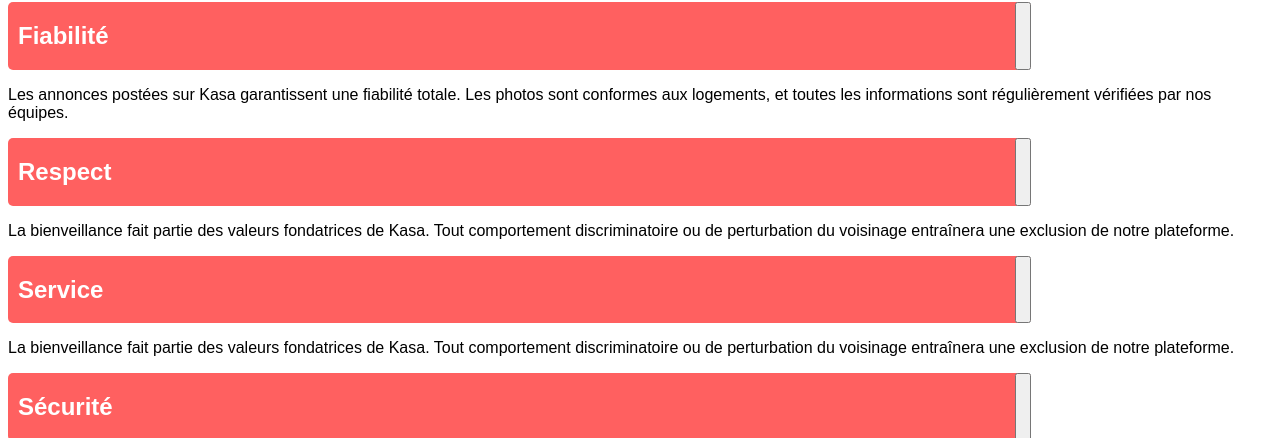
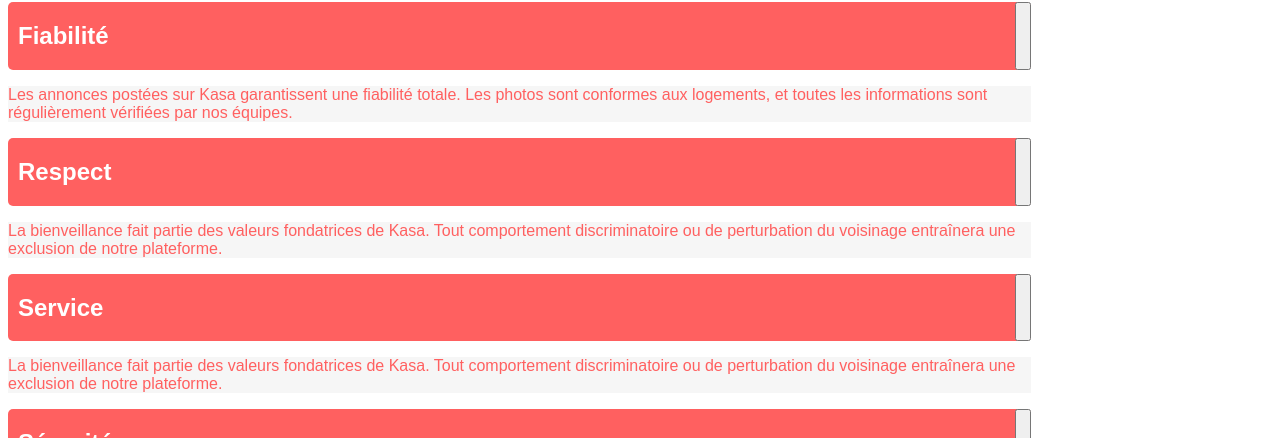
Before and after one commit to SolenPB/kasa, a React (Create React App) app: page /about in a window 1280 px wide. Shown: the part 362-800 px from the top of the page. Built offline with nearby package versions, Linux system fonts and the light colour scheme.

Commit message:
maj style list

```diff
--- a/src/assets/SCSS/Base/_collapse.scss
+++ b/src/assets/SCSS/Base/_collapse.scss
@@ -1,5 +1,11 @@
 .list {
     margin-top: 25px;
+
+    &__list-description {
+        width: 1023px;
+        background-color: #F6F6F6;
+        color: #ff6060;
+    }
 }
 .list-button {
     display: flex;
--- a/src/assets/style.css
+++ b/src/assets/style.css
@@ -142,6 +142,11 @@
 .list {
   margin-top: 25px;
 }
+.list__list-description {
+  width: 1023px;
+  background-color: #F6F6F6;
+  color: #ff6060;
+}
 
 .list-button {
   display: flex;
--- a/src/components/Collapse/collapse.jsx
+++ b/src/components/Collapse/collapse.jsx
@@ -2,12 +2,12 @@
 
     return(
         <div className="list">
-            <div className="list-menu">
+            <div className="list__list-menu">
                 <div className="list-button ">
                     <h2 className="list-button__list-title">Fiabilité</h2>
                     <button></button>
                 </div>
-                <p>Les annonces postées sur Kasa garantissent une fiabilité totale. Les photos sont conformes aux logements, et toutes les informations sont
+                <p className="list__list-description">Les annonces postées sur Kasa garantissent une fiabilité totale. Les photos sont conformes aux logements, et toutes les informations sont
                 régulièrement vérifiées par nos équipes.</p>
             </div>
 
@@ -16,7 +16,7 @@
                     <h2 className="list-button__list-title">Respect</h2>
                     <button></button>
                 </div>
-                <p>La bienveillance fait partie des valeurs fondatrices de Kasa. Tout comportement discriminatoire ou de
+                <p className="list__list-description">La bienveillance fait partie des valeurs fondatrices de Kasa. Tout comportement discriminatoire ou de
                 perturbation du voisinage entraînera une exclusion de notre plateforme.</p>
             </div>
 
@@ -25,7 +25,7 @@
                     <h2 className="list-button__list-title">Service</h2>
                     <button></button>
                 </div>
-                <p>La bienveillance fait partie des valeurs fondatrices de Kasa. Tout comportement discriminatoire ou de
+                <p className="list__list-description">La bienveillance fait partie des valeurs fondatrices de Kasa. Tout comportement discriminatoire ou de
                 perturbation du voisinage entraînera une exclusion de notre plateforme.</p>
             </div>
 
@@ -34,7 +34,7 @@
                     <h2 className="list-button__list-title">Sécurité</h2>
                     <button></button>
                 </div>
-                <p>La sécurité est la priorité de Kasa. Aussi bien pour nos hôtes que pour les voyageurs, chaque logement
+                <p className="list__list-description">La sécurité est la priorité de Kasa. Aussi bien pour nos hôtes que pour les voyageurs, chaque logement
                 correspond aux critères de sécurité établis par nos services. En laissant une note aussi bien à l'hôte qu'au
                 locataire, cela permet à nos équipes de vérifier que les standards sont bien respectés. Nous organisons
                 également des ateliers sur la sécurité domestique pour nos hôtes.</p>
```
Also changed, not shown: 1 other file (tests, documents, lock files or other folders).
